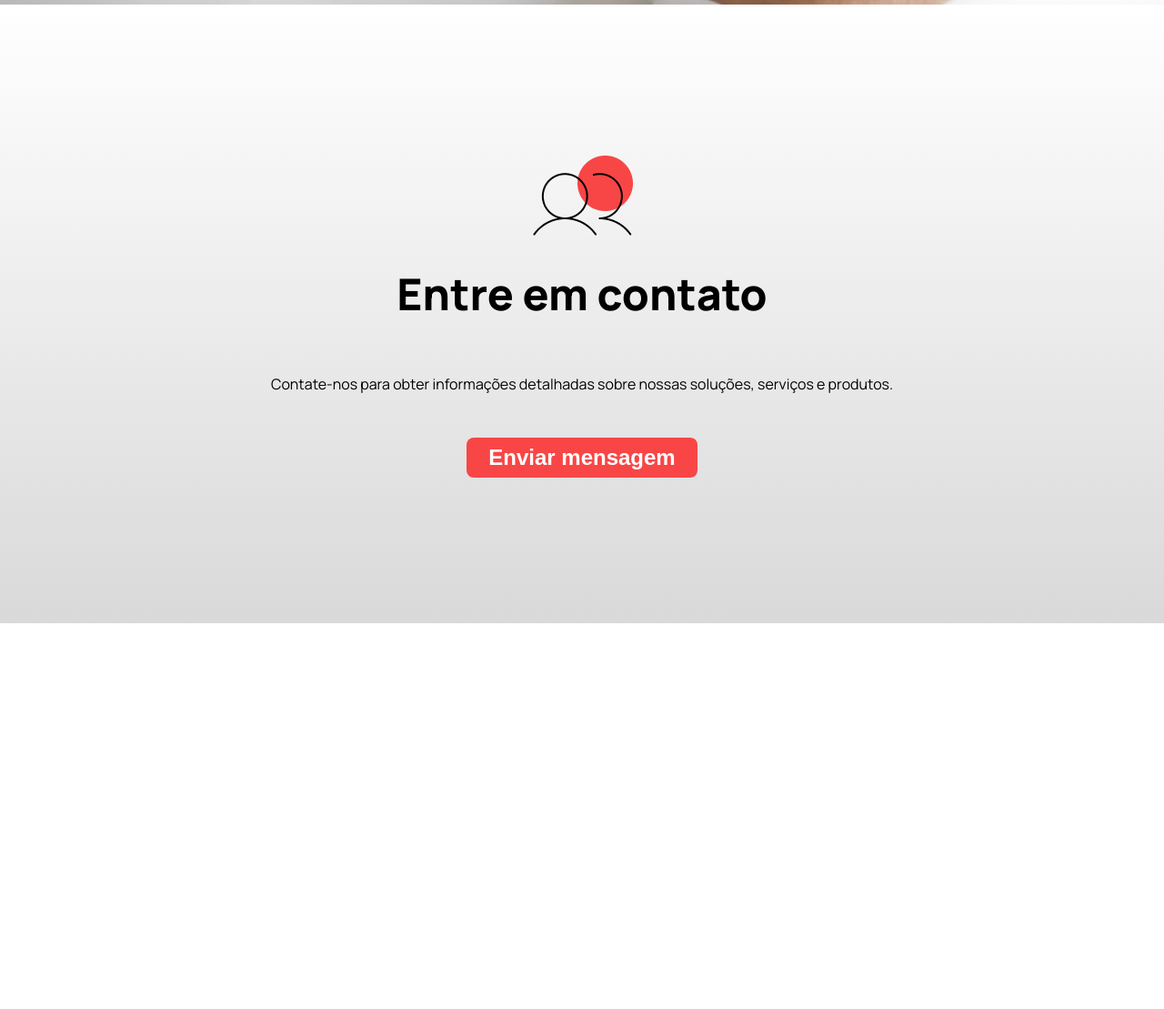
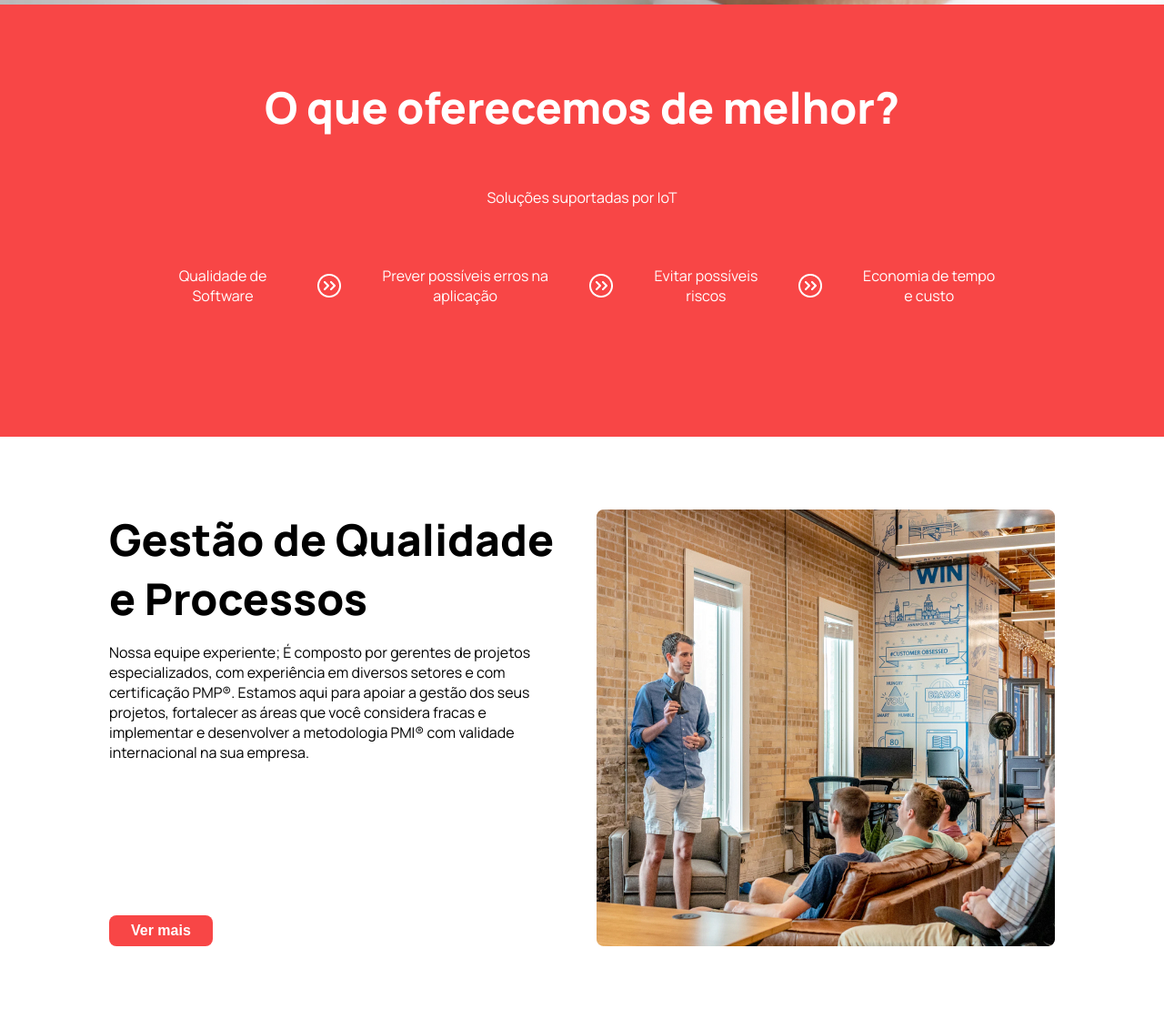
Before and after one commit to edivanBarbosa/responsividade, a plain HTML site: page index.html in a window 1280 px wide. Shown: the part 923-2032 px from the top of the page at 91% size. Before the commit the page ends 1608 px from the top, so only its background shows below. Drawn offline with Linux system fonts and the light colour scheme.

Commit message:
implementa de Novas Section

```diff
--- a/Styles.css
+++ b/Styles.css
@@ -36,16 +36,26 @@ h2{
     background-image:url(./assets/Rectangle\ 1.png);
     background-repeat: no-repeat;
     background-size: cover;
+    display: flex;
+    justify-content: flex-start;
+    align-items: center;
 
 }
 #presentation {
     width: 37.5rem;
-    position: relative;
-    top: calc(50% - 12.5rem);
 
 }
+#qualities {
+    display: flex;
+    justify-content: center;
+    align-items: center;
+    margin: 4rem;
+}
+#qualities > img{
+    margin: 0 2.5rem;
+}
 .container {
-    padding: 10rem 7.5rem;
+    padding: 5rem 7.5rem;
     text-align: center;
 }
 .contact title {
@@ -68,5 +78,32 @@ h2{
 
     background: linear-gradient(180deg, #fff, #d9d9d9)
 
+}
+.article-container {
+    display: flex;
 
 }
+.article-container:nth-child(even) {
+    margin-top: 5.5rem;
+    flex-direction: row-reverse;
+
+}
+
+.background-red {
+    background-color: #F84646;
+    color: #fff;
+}
+.article-details {
+    display: flex;
+    flex-direction: column;
+    text-align: left;
+    align-items: flex-start;
+    margin: 0 2.5rem 0 0;
+    justify-content: space-between;
+}
+.article-details > button{
+  font-size: 1rem;
+}
+.article-container:nth-child(even) .article-details {
+    margin: 0 0 0 2.5em;
+}
--- a/index.html
+++ b/index.html
@@ -17,6 +17,45 @@
                 <p>Para que nossos clientes mantenham altos níveis de qualidade, oferecemos serviços de gestão de projetos e análise de negócios com nossa equipe especializada em diversos setores.</p>
             </div>
         </section>
+
+        <section class="container background-red ">
+            <h2 class="contact-title">O que oferecemos de melhor?</h2>
+            <p>Soluções suportadas por IoT</p>
+            <div id="qualities">
+                <div>Qualidade de Software</div>
+                    <img src="./assets/Stats/Group 27.png" alt="">
+                <div>Prever possíveis erros na aplicação</div>
+                     <img src="./assets/Stats/Group 27.png" alt="">
+                <div>Evitar  possíveis riscos</div>
+                      <img src="./assets/Stats/Group 27.png" alt="">
+                <div>Economia de tempo e custo</div>
+            </div>
+        </section>
+        <section class="container">
+                <article class="article-container">
+                    <div  class="article-details">
+                        <div>
+                            <h2>Gestão de Qualidade e Processos</h2>
+                            <p>Nossa equipe experiente; É composto por gerentes de projetos especializados, com experiência em diversos setores e com certificação PMP®. Estamos aqui para apoiar a gestão dos seus projetos, fortalecer as áreas que você considera fracas e implementar e desenvolver a metodologia PMI® com validade internacional na sua empresa.</p>
+                        </div>
+                        <button>Ver mais</button>
+                    </div>
+                    <img src="./assets/Illustration.jpg" alt="">
+                </article>
+
+                <article class="article-container">
+                    <div class="article-details">
+                        <div>
+                            <h2>Gerenciamento e análise de testes</h2>
+                            <p>Para evitar erros de software nos projetos que consultamos, aplicamos cuidadosamente os testes que realizamos em cada etapa do projeto, seja manualmente ou com automação de testes. Nossa experiente equipe de testes oferece às instituições uma experiência de cliente segura, de alta qualidade e satisfatória do início ao fim, com serviços de teste de software de alta qualidade.</p>
+                        </div>
+                        <button>Ver mais</button>
+                    </div>
+                    <img src="./assets/Illustration (1).jpg" alt="">
+                </article>
+
+        </section>
+
         <section class="container background-gradient">
                 <img src="./assets/user.png" alt="">
                 <h2 class="contact-title">Entre em contato</h2>
```
Also changed, not shown: assets/Illustration (1).jpg (added), assets/Illustration.jpg (added), assets/Stats/Group 27.png (added).
